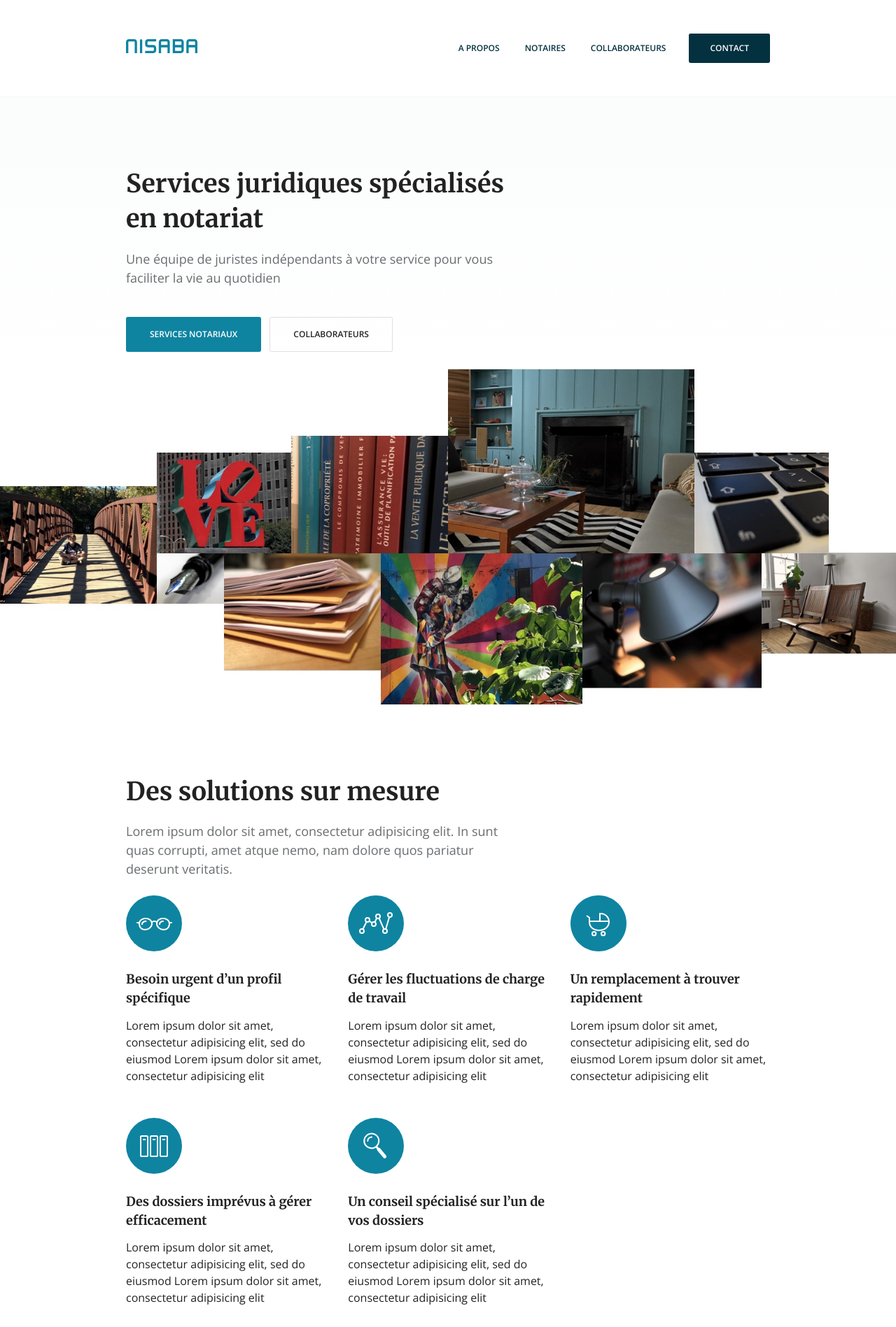
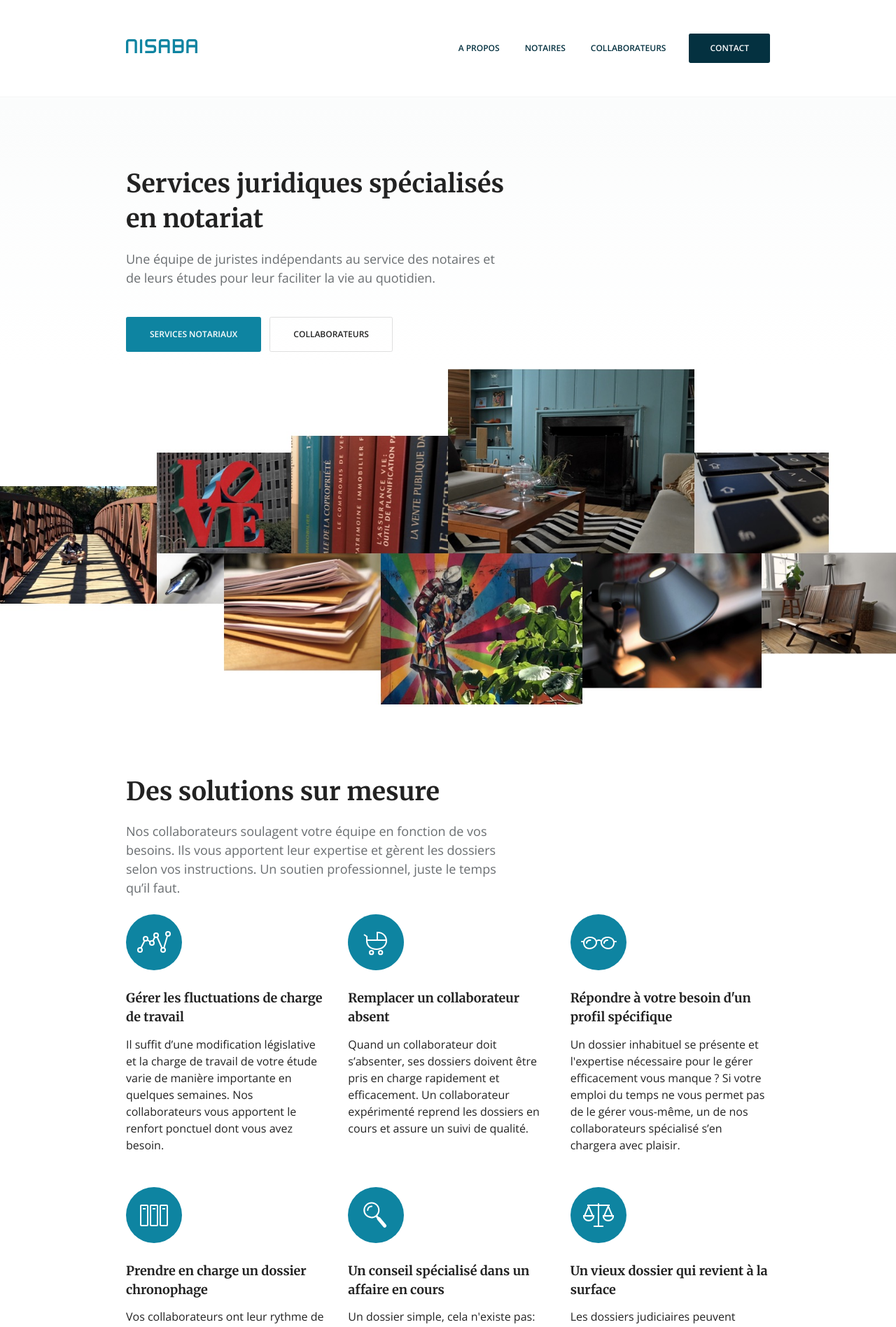
Before and after one commit to jeromecoupe/nisaba, a Jekyll site: the page built from index.html, in a window 1280 px wide. Shown: the top 1897 px of the page at 70% size. Built offline with Jekyll 4.4.1, drawn with Linux system fonts in a browser that asks for light colours; some of the changed text lies outside the part shown.

Commit message:
Home: new icon and content
Signed-off-by: Jérôme Coupé <jercoupe@gmail.com>

```diff
--- a/css/global.css
+++ b/css/global.css
@@ -1506,7 +1506,8 @@ html {
   .button:hover,
   .formbutton:hover {
     color: #222222;
-    border-color: #0C5C7A; }
+    border-color: #0C5C7A;
+    text-decoration: none; }
   @media all and (min-width: 31.25em) {
     .button,
     .formbutton {
--- a/index.html
+++ b/index.html
@@ -10,7 +10,7 @@ layout: default
       <div class="introblock">
         <h1 class="h1">Services juridiques spécialisés en notariat</h1>
         <div class="intro">
-          <p>Une équipe de juristes indépendants à votre service pour vous faciliter la vie au quotidien</p>
+          <p>Une équipe de juristes indépendants au service des notaires et de leurs études  pour leur faciliter la vie au quotidien.</p>
         </div>
         <p class="button-group"><a href="#" class="button  button--cta">Services Notariaux</a><a href="#" class="button">Collaborateurs</a></p>
       </div>
@@ -26,7 +26,7 @@ layout: default
       <div class="introblock">
         <h2 class="h1">Des solutions sur mesure</h2>
         <div class="intro">
-          <p>Lorem ipsum dolor sit amet, consectetur adipisicing elit. In sunt quas corrupti, amet atque nemo, nam dolore quos pariatur deserunt veritatis.</p>
+          <p>Nos collaborateurs soulagent votre équipe en fonction de vos besoins. Ils vous apportent leur expertise et gèrent les dossiers selon vos instructions. Un soutien professionnel, juste le temps qu’il faut.</p>
         </div>
       </div>
 
@@ -34,21 +34,10 @@ layout: default
         <li class="grid__unit  grid__unit--medium-6of12  grid__unit--large-4of12">
 
           <div class="iconblock-v">
-            <img src="/img/icon_glasses.svg" class="iconblock-v__img" alt="icon alt">
-            <div class="iconblock-v__body">
-              <h3 class="h3">Besoin urgent d’un profil spécifique</h3>
-              <p>Lorem ipsum dolor sit amet, consectetur adipisicing elit, sed do eiusmod Lorem ipsum dolor sit amet, consectetur adipisicing elit</p>
-            </div>
-          </div>
-
-        </li><!--
-     --><li class="grid__unit  grid__unit--medium-6of12  grid__unit--large-4of12">
-
-          <div class="iconblock-v">
             <img src="/img/icon_graph.svg" class="iconblock-v__img" alt="icon alt">
             <div class="iconblock-v__body">
               <h3 class="h3">Gérer les fluctuations de charge de travail</h3>
-              <p>Lorem ipsum dolor sit amet, consectetur adipisicing elit, sed do eiusmod Lorem ipsum dolor sit amet, consectetur adipisicing elit</p>
+              <p>Il suffit d’une modification législative et la charge de travail de votre étude varie de manière importante en quelques semaines. Nos collaborateurs vous apportent le renfort ponctuel dont vous avez besoin.</p>
             </div>
           </div>
 
@@ -58,8 +47,19 @@ layout: default
           <div class="iconblock-v">
             <img src="/img/icon_cradle.svg" class="iconblock-v__img" alt="icon alt">
             <div class="iconblock-v__body">
-              <h3 class="h3">Un remplacement à trouver rapidement</h3>
-              <p>Lorem ipsum dolor sit amet, consectetur adipisicing elit, sed do eiusmod Lorem ipsum dolor sit amet, consectetur adipisicing elit</p>
+              <h3 class="h3">Remplacer un collaborateur absent</h3>
+              <p>Quand un collaborateur doit s’absenter, ses dossiers doivent être pris en charge rapidement et efficacement. Un collaborateur expérimenté reprend les dossiers en cours et assure un suivi de qualité.</p>
+            </div>
+          </div>
+
+        </li><!--
+     --><li class="grid__unit  grid__unit--medium-6of12  grid__unit--large-4of12">
+
+          <div class="iconblock-v">
+            <img src="/img/icon_glasses.svg" class="iconblock-v__img" alt="icon alt">
+            <div class="iconblock-v__body">
+              <h3 class="h3">Répondre à votre besoin d'un profil spécifique</h3>
+              <p>Un dossier inhabituel se présente et l'expertise nécessaire pour le gérer efficacement vous manque ? Si votre emploi du temps ne vous permet pas de le gérer vous-même, un de nos collaborateurs spécialisé s’en chargera avec plaisir.</p>
             </div>
           </div>
 
@@ -69,8 +69,8 @@ layout: default
           <div class="iconblock-v">
             <img src="/img/icon_files.svg" class="iconblock-v__img" alt="icon alt">
             <div class="iconblock-v__body">
-              <h3 class="h3">Des dossiers imprévus à gérer efficacement</h3>
-              <p>Lorem ipsum dolor sit amet, consectetur adipisicing elit, sed do eiusmod Lorem ipsum dolor sit amet, consectetur adipisicing elit</p>
+              <h3 class="h3">Prendre en charge un dossier chronophage</h3>
+              <p>Vos collaborateurs ont leur rythme de croisière. Lorsqu'un dossier plus conséquent surgit, pas question de mettre les actes courant de côté. Un collaborateur externe indépendant pourra par exemple consacrer son temps à la rédaction des statuts d’un ensemble immobilier.</p>
             </div>
           </div>
 
@@ -80,8 +80,19 @@ layout: default
           <div class="iconblock-v">
             <img src="/img/icon_magnifier.svg" class="iconblock-v__img" alt="icon alt">
             <div class="iconblock-v__body">
-              <h3 class="h3">Un conseil spécialisé sur l’un de vos dossiers</h3>
-              <p>Lorem ipsum dolor sit amet, consectetur adipisicing elit, sed do eiusmod Lorem ipsum dolor sit amet, consectetur adipisicing elit</p>
+              <h3 class="h3">Un conseil spécialisé dans un affaire en cours</h3>
+              <p>Un dossier simple, cela n'existe pas: chacun apporte son lot de questions et de particularités. Quand une question épineuse se présente, l'un de nos collaborateurs prendra le temps de faire les recherches nécessaires pour proposer une solution.</p>
+            </div>
+          </div>
+
+        </li><!--
+     --><li class="grid__unit  grid__unit--medium-6of12  grid__unit--large-4of12">
+
+          <div class="iconblock-v">
+            <img src="/img/icon_scale.svg" class="iconblock-v__img" alt="icon alt">
+            <div class="iconblock-v__body">
+              <h3 class="h3">Un vieux dossier qui revient à la surface</h3>
+              <p>Les dossiers judiciaires peuvent dormir pendant longtemps. Lorsqu’ils se réveillent, un collaborateur externe indépendant peut s'y replonger en détail. Au fait des dernières évolutions de la jurisprudence, il pourra répondre aux avocats ou rédiger un acte efficacement.</p>
             </div>
           </div>
 
--- a/scss/components/_buttons.scss
+++ b/scss/components/_buttons.scss
@@ -27,6 +27,7 @@
   {
     color: $color-neutral8;
     border-color: $color-brand-alt3;
+    text-decoration: none;
   }
 
   @include mq(small)
```
Also changed, not shown: css/global.min.css, img/icon_scale.svg (added).
